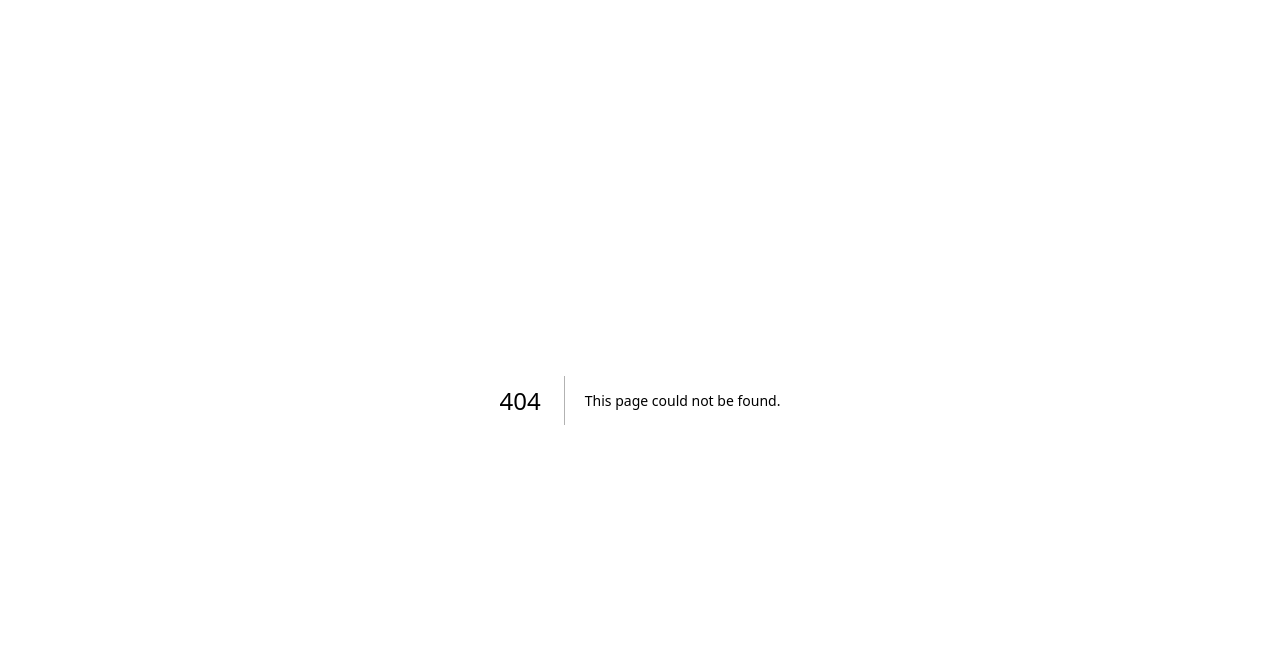
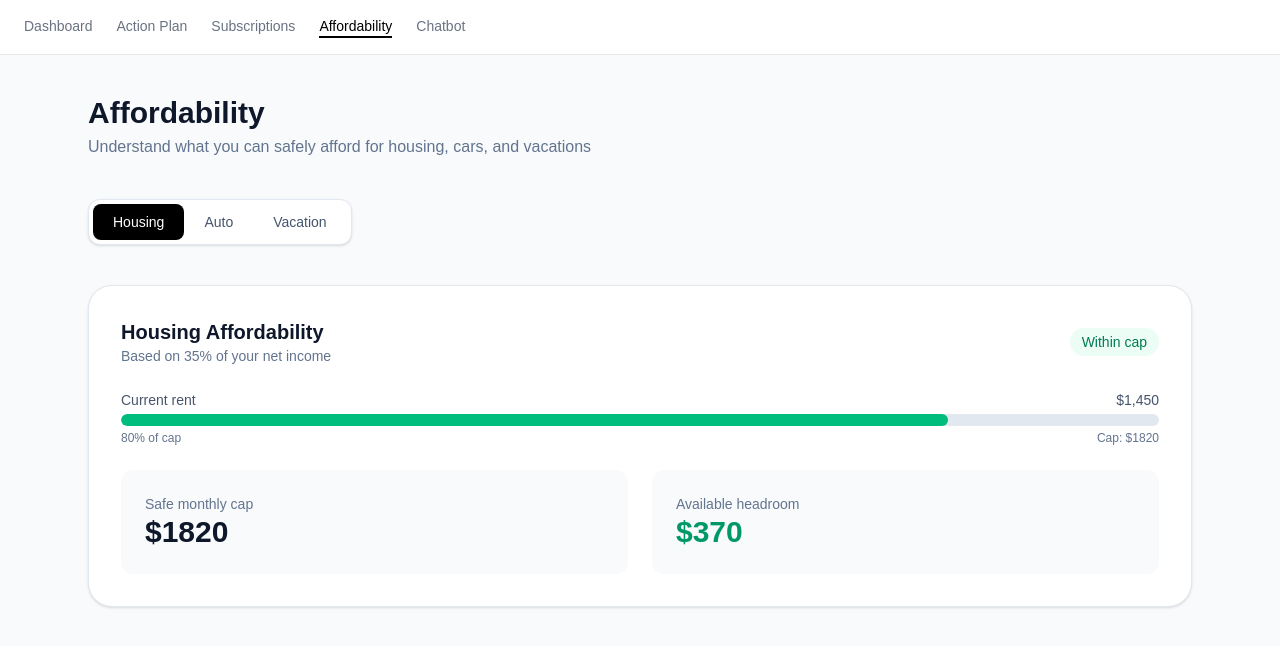
Before and after one commit to evegr4ce/PocketAdvisor, a Next.js app: page /affordability in a window 1280 px wide. Before the commit this address had no page. Shown: the top 646 px of the page. Built offline with nearby package versions, Linux system fonts and the light colour scheme.

Commit message:
Added affordability page

```diff
--- /dev/null
+++ b/app/affordability/page.tsx
@@ -0,0 +1,218 @@
+"use client";
+
+import { useState } from "react";
+import Navbar from "@/components/navbar";
+
+type Mode = "housing" | "auto" | "vacation";
+
+const demo = {
+  name: "Daniel",
+  netIncome: 5200,
+  discretionary: 2329.17,
+  rent: 1450,
+};
+
+export default function AffordabilityPage() {
+  const [mode, setMode] = useState<Mode>("housing");
+
+  // Calculations
+  const housingCap = demo.netIncome * 0.35;
+  const housingPercent = Math.min((demo.rent / housingCap) * 100, 100);
+  const housingHeadroom = housingCap - demo.rent;
+
+  const autoCap = Math.min(demo.netIncome * 0.1, demo.discretionary * 0.35);
+
+  const vacationMonthly = demo.discretionary * 0.2;
+  const vacationTotal = vacationMonthly * 6;
+
+  return (
+    <div className="min-h-screen bg-slate-50">
+      <Navbar />
+
+      <div className="max-w-6xl mx-auto px-6 py-10 space-y-10">
+
+        {/* Header */}
+        <div>
+          <h1 className="text-3xl font-semibold text-slate-900">
+            Affordability
+          </h1>
+          <p className="text-slate-500 mt-1">
+            Understand what you can safely afford for housing, cars, and vacations
+          </p>
+        </div>
+
+        {/* Tabs */}
+        <div className="flex bg-white rounded-xl p-1 border border-slate-200 shadow-sm w-fit">
+          {["housing", "auto", "vacation"].map((tab) => (
+            <button
+              key={tab}
+              onClick={() => setMode(tab as Mode)}
+              className={`px-5 py-2 text-sm font-medium rounded-lg transition ${
+                mode === tab
+                  ? "bg-black text-white"
+                  : "text-slate-600 hover:text-black"
+              }`}
+            >
+              {tab === "housing" && "Housing"}
+              {tab === "auto" && "Auto"}
+              {tab === "vacation" && "Vacation"}
+            </button>
+          ))}
+        </div>
+
+        {/* Content */}
+        {mode === "housing" && (
+          <div className="rounded-3xl bg-white p-8 border border-slate-200 shadow-sm space-y-6">
+
+            <div className="flex justify-between items-center">
+              <div>
+                <h2 className="text-xl font-semibold text-slate-900">
+                  Housing Affordability
+                </h2>
+                <p className="text-sm text-slate-500">
+                  Based on 35% of your net income
+                </p>
+              </div>
+              <span className={`text-sm px-3 py-1 rounded-full ${
+                housingHeadroom >= 0
+                  ? "bg-emerald-50 text-emerald-700"
+                  : "bg-red-50 text-red-700"
+              }`}>
+                {housingHeadroom >= 0 ? "Within cap" : "Over cap"}
+              </span>
+            </div>
+
+            {/* Progress */}
+            <div>
+              <div className="flex justify-between text-sm text-slate-600 mb-1">
+                <span>Current rent</span>
+                <span>${demo.rent.toLocaleString()}</span>
+              </div>
+              <div className="h-3 w-full bg-slate-200 rounded-full overflow-hidden">
+                <div
+                  className="h-full bg-emerald-500 rounded-full transition-all"
+                  style={{ width: `${housingPercent}%` }}
+                />
+              </div>
+              <div className="flex justify-between text-xs text-slate-500 mt-1">
+                <span>{Math.round(housingPercent)}% of cap</span>
+                <span>Cap: ${housingCap.toFixed(0)}</span>
+              </div>
+            </div>
+
+            {/* Stats */}
+            <div className="grid md:grid-cols-2 gap-6">
+              <div className="bg-slate-50 rounded-xl p-6">
+                <p className="text-sm text-slate-500">Safe monthly cap</p>
+                <p className="text-3xl font-semibold text-slate-900">
+                  ${housingCap.toFixed(0)}
+                </p>
+              </div>
+
+              <div className="bg-slate-50 rounded-xl p-6">
+                <p className="text-sm text-slate-500">Available headroom</p>
+                <p className={`text-3xl font-semibold ${
+                  housingHeadroom >= 0 ? "text-emerald-600" : "text-red-600"
+                }`}>
+                  ${housingHeadroom.toFixed(0)}
+                </p>
+              </div>
+            </div>
+          </div>
+        )}
+
+        {mode === "auto" && (
+          <div className="rounded-3xl bg-white p-8 border border-slate-200 shadow-sm space-y-6">
+            <h2 className="text-xl font-semibold text-slate-900">
+              Auto Payment Affordability
+            </h2>
+            <p className="text-sm text-slate-500">
+              Your recommended payment is the lower of:
+              <br />• 10% of income
+              <br />• 35% of discretionary spending
+            </p>
+
+            <div className="grid md:grid-cols-2 gap-6">
+              <div className="bg-slate-50 rounded-xl p-6">
+                <p className="text-sm text-slate-500">10% of income</p>
+                <p className="text-3xl font-semibold text-slate-900">
+                  ${(demo.netIncome * 0.1).toFixed(0)}
+                </p>
+              </div>
+
+              <div className="bg-slate-50 rounded-xl p-6">
+                <p className="text-sm text-slate-500">35% of discretionary</p>
+                <p className="text-3xl font-semibold text-slate-900">
+                  ${(demo.discretionary * 0.35).toFixed(0)}
+                </p>
+              </div>
+            </div>
+
+            <div className="bg-emerald-50 border border-emerald-200 rounded-xl p-6">
+              <p className="text-sm text-emerald-700">Your safe auto payment</p>
+              <p className="text-3xl font-semibold text-emerald-700">
+                ${autoCap.toFixed(0)}
+              </p>
+            </div>
+          </div>
+        )}
+
+        {mode === "vacation" && (
+          <div className="rounded-3xl bg-white p-8 border border-slate-200 shadow-sm space-y-6">
+            <h2 className="text-xl font-semibold text-slate-900">
+              Vacation Planning
+            </h2>
+            <p className="text-sm text-slate-500">
+              You can safely allocate 20% of discretionary income toward travel.
+            </p>
+
+            <div className="grid md:grid-cols-2 gap-6">
+              <div className="bg-slate-50 rounded-xl p-6">
+                <p className="text-sm text-slate-500">Monthly savings</p>
+                <p className="text-3xl font-semibold text-slate-900">
+                  ${vacationMonthly.toFixed(2)}
+                </p>
+              </div>
+
+              <div className="bg-emerald-50 border border-emerald-200 rounded-xl p-6">
+                <p className="text-sm text-emerald-700">6-month trip budget</p>
+                <p className="text-3xl font-semibold text-emerald-700">
+                  ${vacationTotal.toFixed(0)}
+                </p>
+              </div>
+            </div>
+
+            {/* Timeline */}
+            <div>
+              <h3 className="font-medium text-slate-900 mb-4">
+                6-Month Savings Timeline
+              </h3>
+              <div className="space-y-3">
+                {[1, 2, 3, 4, 5, 6].map((m) => {
+                  const amount = vacationMonthly * m;
+                  return (
+                    <div key={m} className="flex items-center gap-4">
+                      <div className="w-8 h-8 flex items-center justify-center rounded-full bg-slate-100 text-sm">
+                        {m}
+                      </div>
+                      <div className="flex-1 h-2 bg-slate-200 rounded-full overflow-hidden">
+                        <div
+                          className="h-full bg-emerald-500"
+                          style={{ width: `${(m / 6) * 100}%` }}
+                        />
+                      </div>
+                      <span className="text-sm text-slate-700">
+                        ${amount.toFixed(0)}
+                      </span>
+                    </div>
+                  );
+                })}
+              </div>
+            </div>
+          </div>
+        )}
+
+      </div>
+    </div>
+  );
+}
--- a/components/navbar.tsx
+++ b/components/navbar.tsx
@@ -7,6 +7,7 @@ const navItems = [
   { name: "Dashboard", href: "/dashboard" },
   { name: "Action Plan", href: "/action-plan" },
   { name: "Subscriptions", href: "/subscriptions" },
+  { name: "Affordability", href: "/affordability" },
   { name: "Chatbot", href: "/chat" },
 ];
 
```
